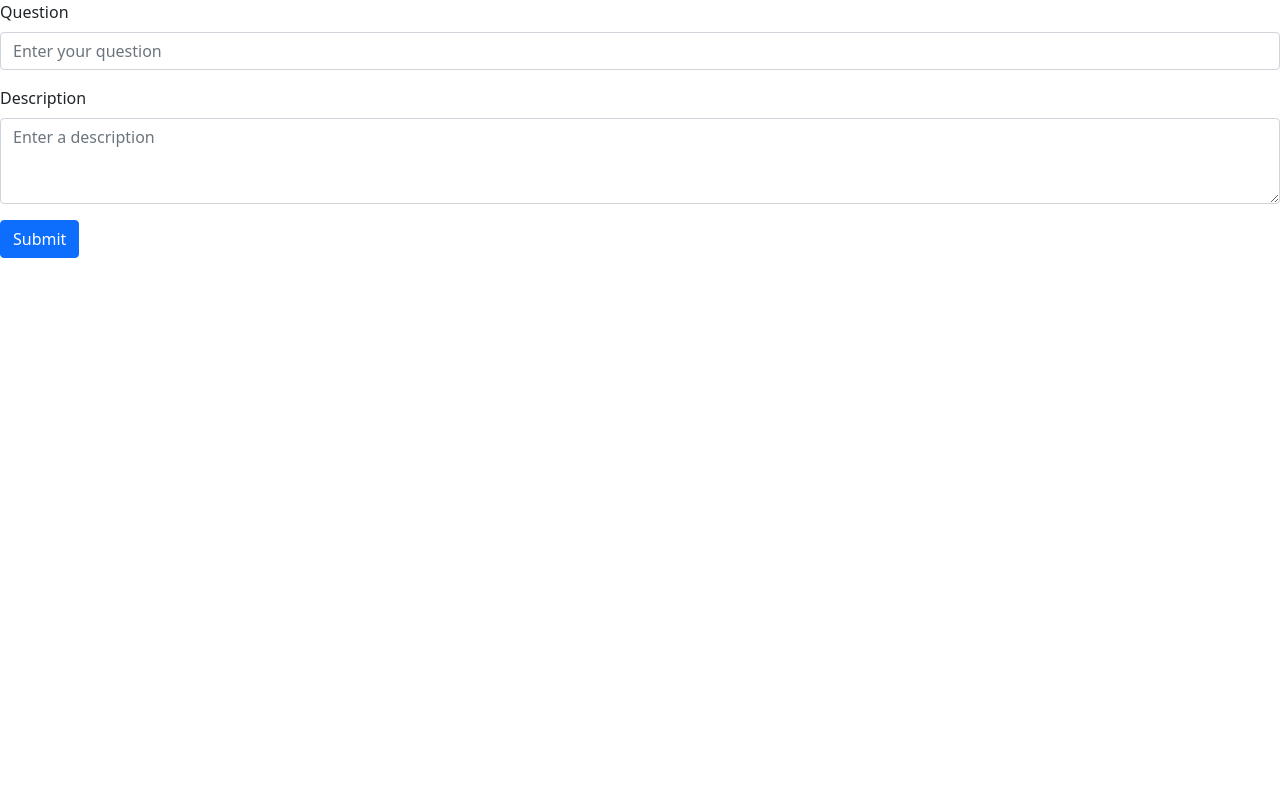
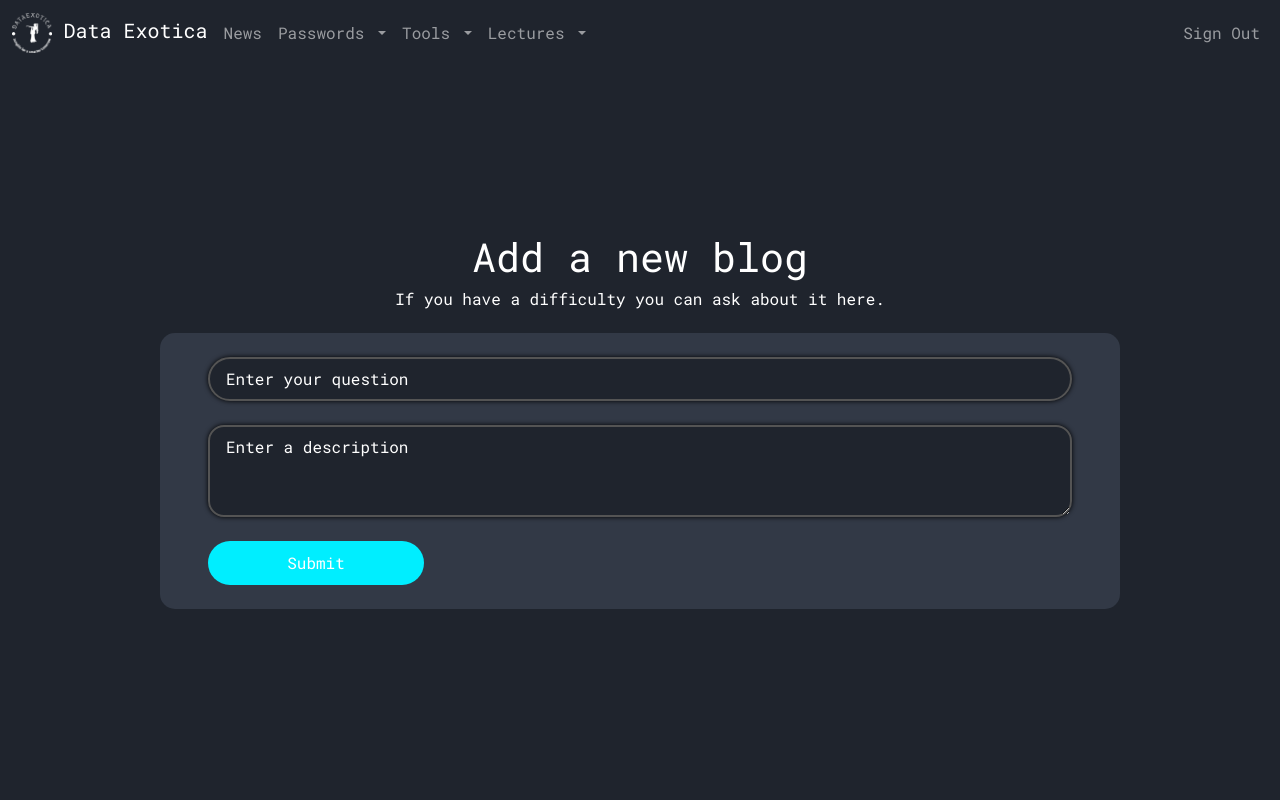
Before and after one commit to AleksandarHaralampiev/DataExotica, a Flask app: page /blog_add in a window 1280 px wide. Run offline with Flask 3, Linux system fonts and the light colour scheme.

Commit message:
New blog page

```diff
--- a/templates/blog_add.html
+++ b/templates/blog_add.html
@@ -1,26 +1,19 @@
-<!DOCTYPE html>
-<html lang="en">
-<head>
-  <meta charset="UTF-8">
-  <meta name="viewport" content="width=device-width, initial-scale=1.0">
-  <title>Reddit Post Clone</title>
-  <!-- Bootstrap CSS -->
-  <link rel="stylesheet" href="https://cdn.jsdelivr.net/npm/bootstrap@5.0.0-beta3/dist/css/bootstrap.min.css">
-</head>
-<body>
-    <form method="post">
-        <div class="mb-3">
-          <label for="question" class="form-label">Question</label>
-          <input type="text" class="form-control" id="question" placeholder="Enter your question" name="title">
-        </div>
-        <div class="mb-3">
-          <label for="description" class="form-label">Description</label>
-          <textarea class="form-control" id="description" rows="3" placeholder="Enter a description" name="description"></textarea>
-        </div>
-        <button type="submit" class="btn btn-primary">Submit</button>
-      </form>
+{% extends 'profile.html' %}
+{% block content %}
+<div class="mb-auto d-flex flex-column align-items-center justify-content-center w-100 overflow-auto">
 
-  <!-- Bootstrap JS -->
-  <script src="https://cdn.jsdelivr.net/npm/bootstrap@5.0.0-beta3/dist/js/bootstrap.min.js"></script>
-</body>
-</html>
+  <h1>Add a new blog</h1>
+  <h6 class="mb-4">If you have a difficulty you can ask about it here.</h6>
+
+  <form method="post" class="mb-4 info-card pass-gen w-75 py-4 px-5">
+      <input type="text" class="form-control rounded-pill input-field py-2 px-3 text-white mb-4" id="question" placeholder="Enter your question" name="title">
+      <textarea class="form-control pill rounded rounded-4 input-field py-2 px-3 text-white mb-4" id="description" rows="3" placeholder="Enter a description" name="description"></textarea>
+      <button type="submit" class="border-0 rounded-pill py-2 view-password-btn card-link text-decoration-none" style="min-width: 25%; background: #0ef; color: white; padding: 10px !important;">Submit</button>
+    </form>
+
+</div>
+
+<!-- Bootstrap JS -->
+<script src="https://cdn.jsdelivr.net/npm/bootstrap@5.0.0-beta3/dist/js/bootstrap.min.js"></script>
+
+{% endblock %}
```
Also changed, not shown: templates/blog.html (+5 -2 lines).
